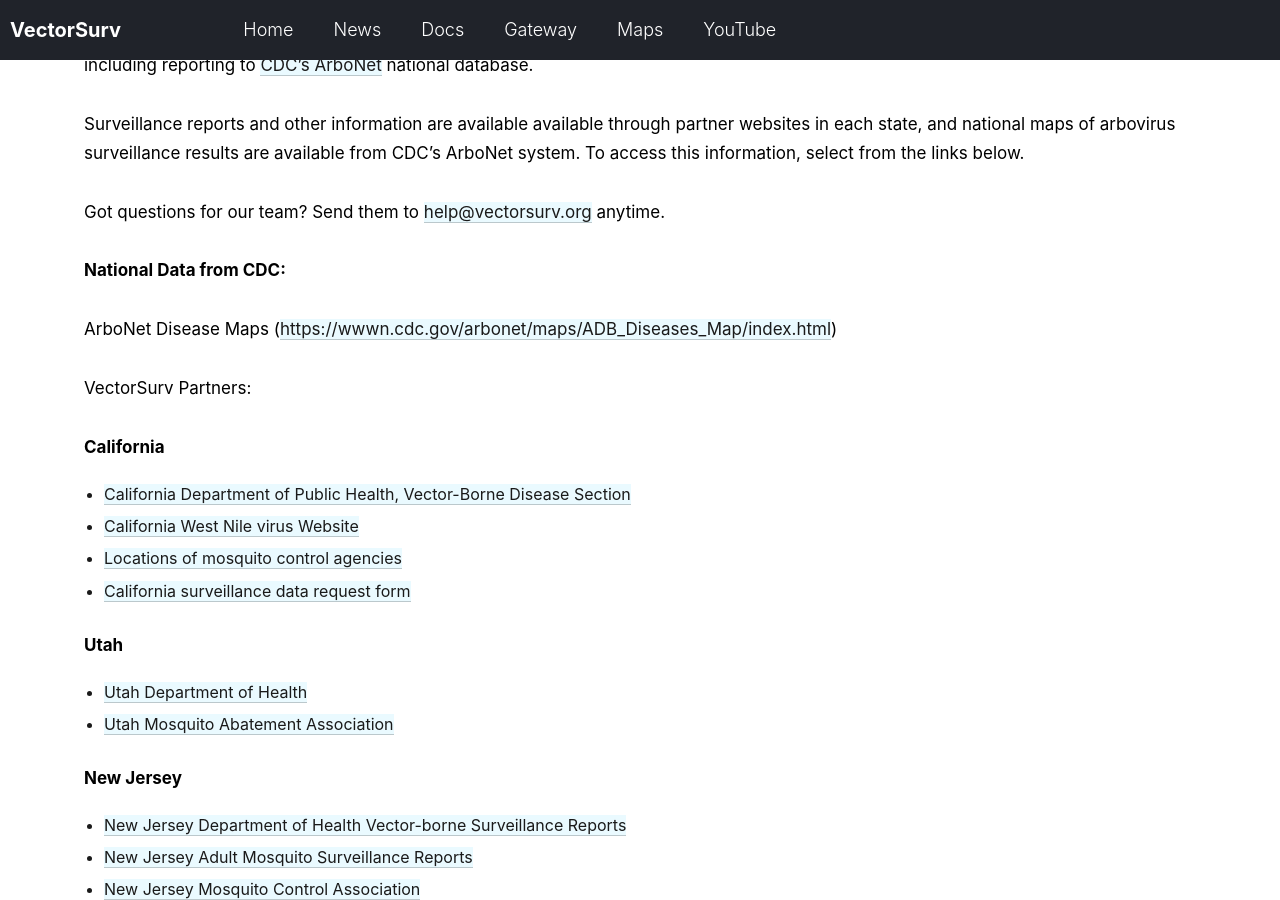
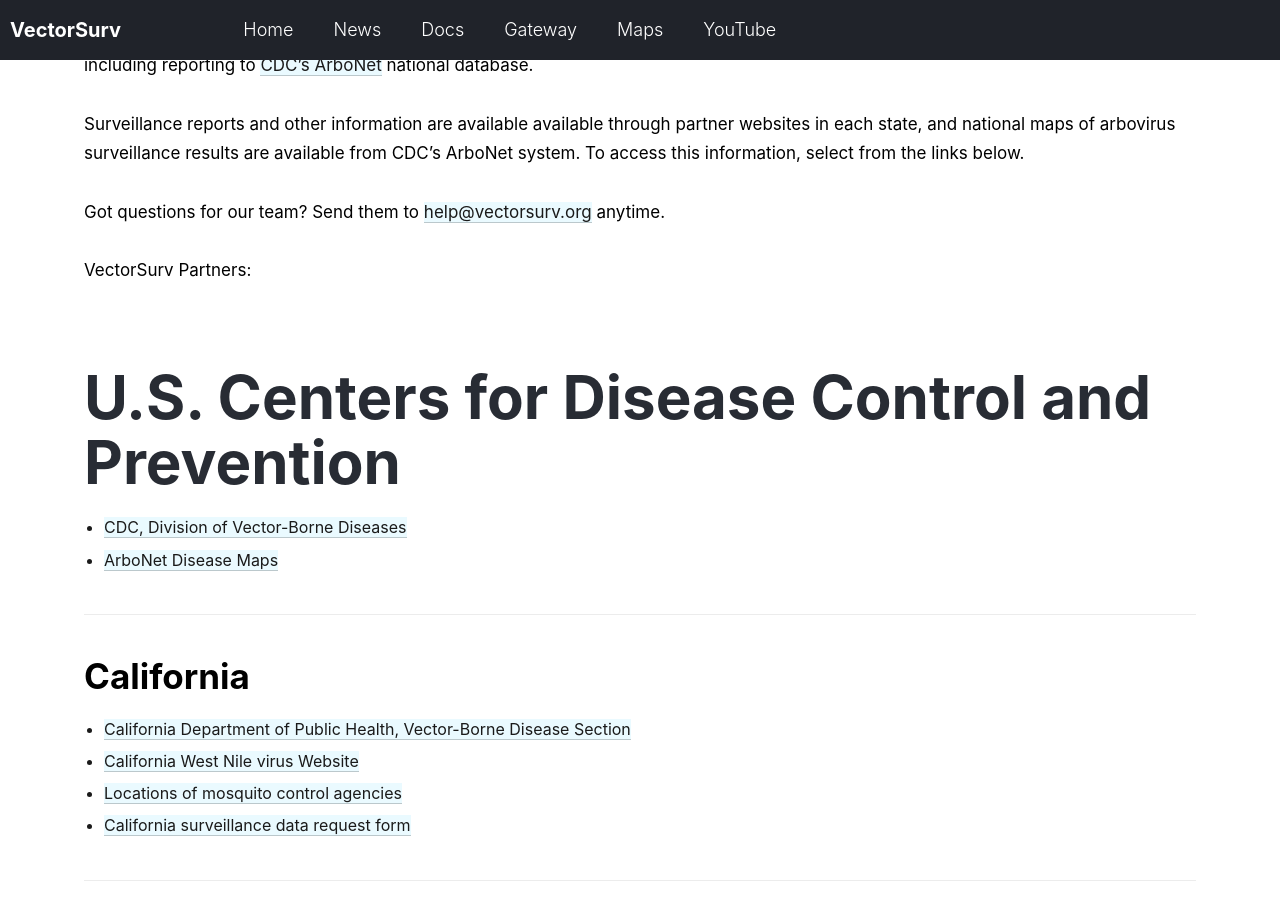
Before and after one commit to tlvaldepena/vectorsurv.org, a Jekyll site: the page built from index.md, in a window 1280 px wide and 900 px high, scrolled down 855 px. Built offline with Jekyll 4.4.1, drawn with Linux system fonts in a browser that asks for light colours; our own code applies the rules of GitHub Pages for plain Markdown files.

Commit message:
Update index.md

```diff
--- a/index.md
+++ b/index.md
@@ -14,13 +14,15 @@
 
 Got questions for our team? Send them to [help@vectorsurv.org](mailto:help@vectorsurv.org) anytime.
 
-**National Data from CDC:**
-
-ArboNet Disease Maps ([https://wwwn.cdc.gov/arbonet/maps/ADB_Diseases_Map/index.html](https://wwwn.cdc.gov/arbonet/maps/ADB_Diseases_Map/index.html))
-
 VectorSurv Partners:
 
-**California**
+# U.S. Centers for Disease Control and Prevention
+
+- <a href="https://www.cdc.gov/ncezid/dvbd/index.html" target="_blank">CDC, Division of Vector-Borne Diseases</a>
+
+- <a href="https://wwwn.cdc.gov/arbonet/maps/ADB_Diseases_Map/index.html" target="_blank">ArboNet Disease Maps</a>
+
+## California
 
 - <a href="https://www.cdph.ca.gov/Programs/CID/DCDC/Pages/VBDS.aspx" target="_blank">California Department of Public Health, Vector-Borne Disease Section</a>
 
@@ -30,13 +32,13 @@
 
 - <a href="https://docs.google.com/forms/d/1jyV6n-36iMzWN7dYjb_7xia0aAaxnVE0qyJehWzVWwQ/edit" target="_blank">California surveillance data request form</a>
 
-**Utah**
+## Utah
 
 - <a href="https://epi.health.utah.gov/animal-insect-related/" target="_blank">Utah Department of Health</a>
 
 - <a href="https://www.umaa.org/" target="_blank">Utah Mosquito Abatement Association</a>
 
-**New Jersey**
+## New Jersey
 
 - <a href="https://www.nj.gov/health/cd/statistics/arboviral-stats/" target="_blank">New Jersey Department of Health Vector-borne Surveillance Reports</a>
 
@@ -44,39 +46,39 @@
 
 - <a href="https://www.njmca.org/" target="_blank">New Jersey Mosquito Control Association</a>
 
-**Arizona**
+## Arizona
 
 - <a href="https://www.azdhs.gov/preparedness/epidemiology-disease-control/vector-borne-zoonotic-diseases/index.php" target="_blank">Arizona Department of Health Services</a>
 
-**Hawaii**
+## Hawaii
 
 - <a href="https://health.hawaii.gov/docd/disease_listing/arboviral-disease/" target="_blank">Hawaii State Department of Health</a>
 
-**Washington**
+## Washington
 
 - <a href="https://doh.wa.gov/community-and-environment/pests/mosquitoes" target="_blank">Washington State Department of Health</a>
 
-**Tennessee**
+## Tennessee
 
 - <a href="https://www.tn.gov/health/cedep/vector-borne-diseases.html" target="_blank">Tennessee Department of Health</a>
 
-**North Carolina**
+## North Carolina
 
 - <a href="https://epi.dph.ncdhhs.gov/cd/diseases/arbo.html" target="_blank">North Carolina Department of Health and Human Services</a>
 
-**Nebraska**
+## Nebraska
 
 - <a href="https://dhhs.ne.gov/Pages/West-Nile-Virus-Data.aspx" target="_blank">Nebraska Department of Health and Human Services</a>
 
-**South Dakota**
+## South Dakota
 
 - <a href="https://doh.sd.gov/diseases/infectious/wnv/" target="_blank">South Dakota Department of Health</a>
 
-**North Dakota**
+## North Dakota
 
 - <a href="https://www.health.nd.gov/wnv/west-nile-virus-about" target="_blank">North Dakota Department of Health</a>
 
-**US-Affiliated Pacific Islands**
+## US-Affiliated Pacific Islands
 
 - <a href="https://www.pihoa.org/" target="_blank">Pacific Island Health Officers Association</a>
 - Guam
```
